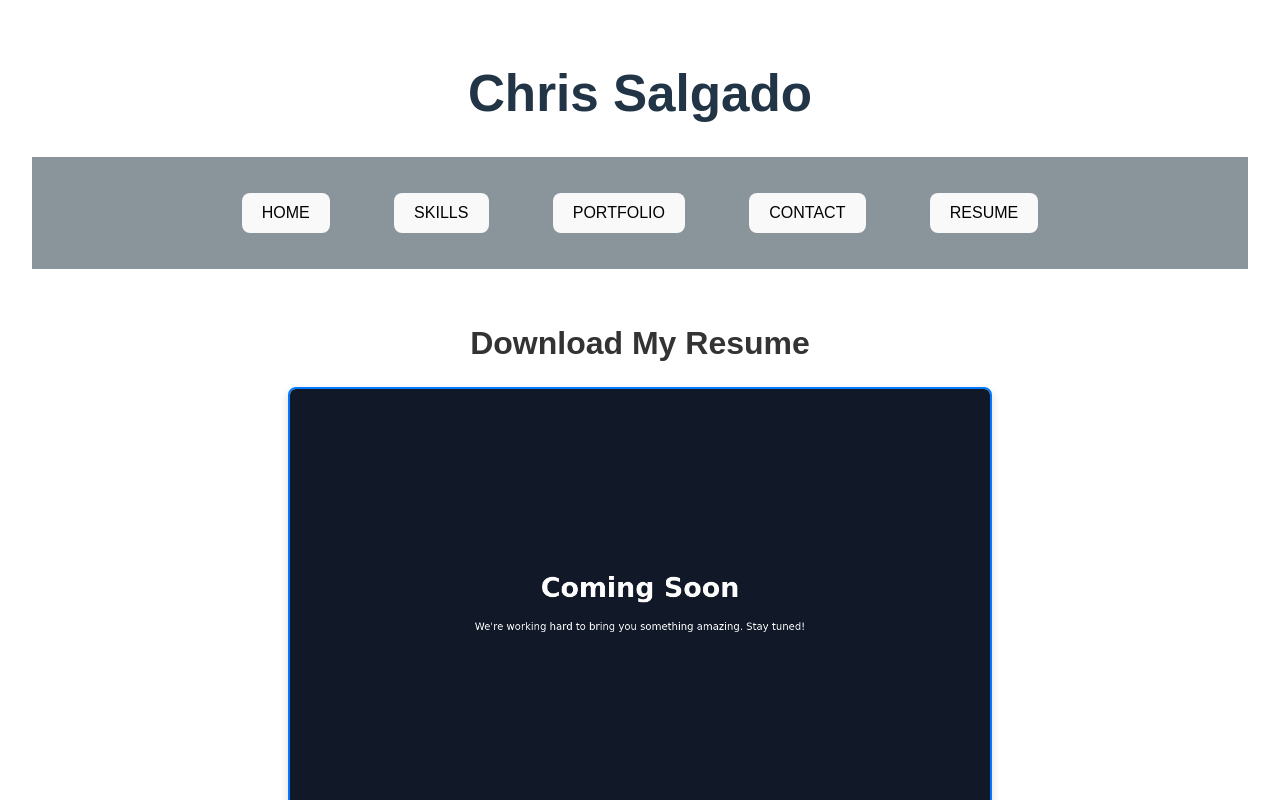
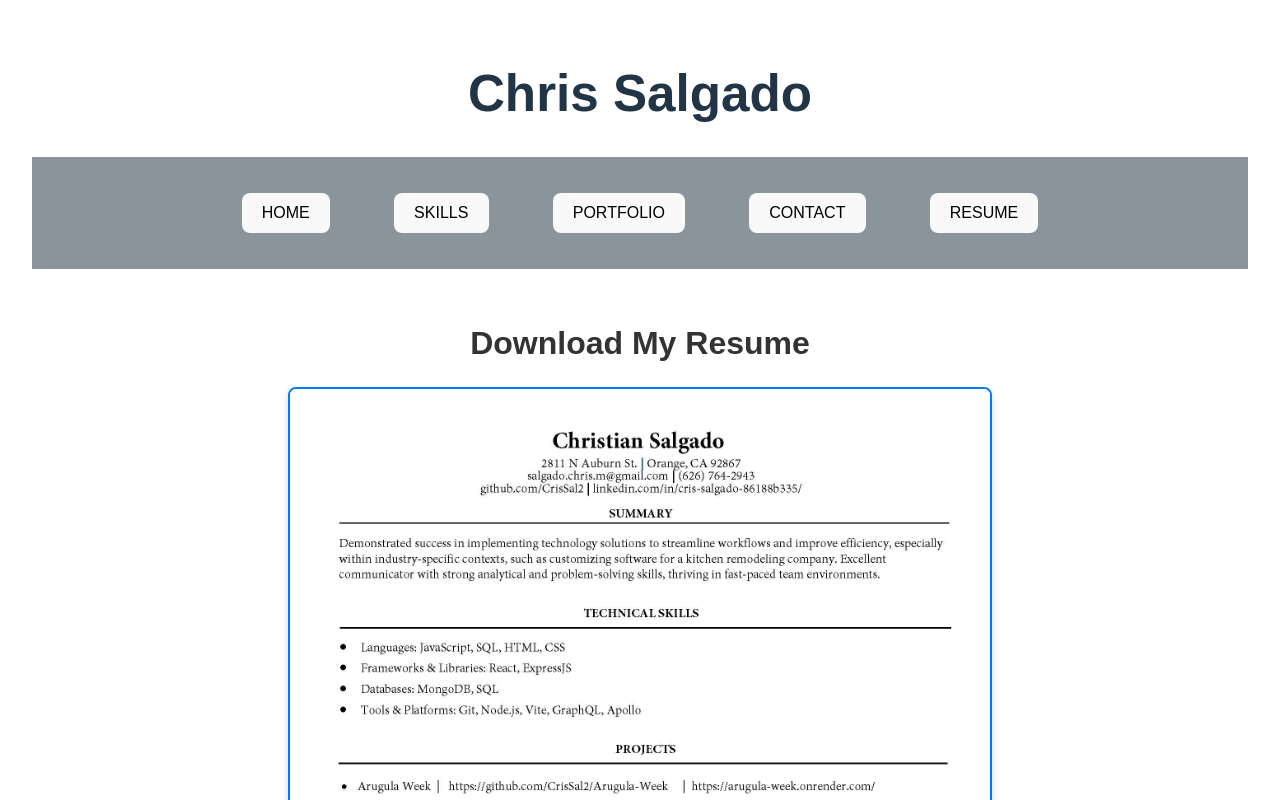
Before and after one commit to CrisSal2/Portfolio-React, a React (Vite) app: page /resume in a window 1280 px wide. Shown: the top 800 px of the page. Built offline with nearby package versions, Linux system fonts and the light colour scheme.

Commit message:
added resume preview

```diff
--- a/src/containers/resume/resume.jsx
+++ b/src/containers/resume/resume.jsx
@@ -1,4 +1,4 @@
-import comingSoon from '../../assets/images/coming-soon.png';
+import SalgadoResume from '../../assets/images/Salgado-Resume.jpg';
 import './resume.css';
 
 function Resume() {
@@ -6,7 +6,7 @@ function Resume() {
     <div className="resume-download-container">
       <h2>Download My Resume</h2>
       <div className='image-container'>
-        <img src={comingSoon} alt="coming-soon" />
+        <img src={SalgadoResume} alt="coming-soon" />
       </div>
       <a href="/Salgado-Resume.pdf" download="Salgado-Resume.pdf" className="download-btn">
         Download Resume
```
Also changed, not shown: src/assets/images/Salgado-Resume.jpg (added).
